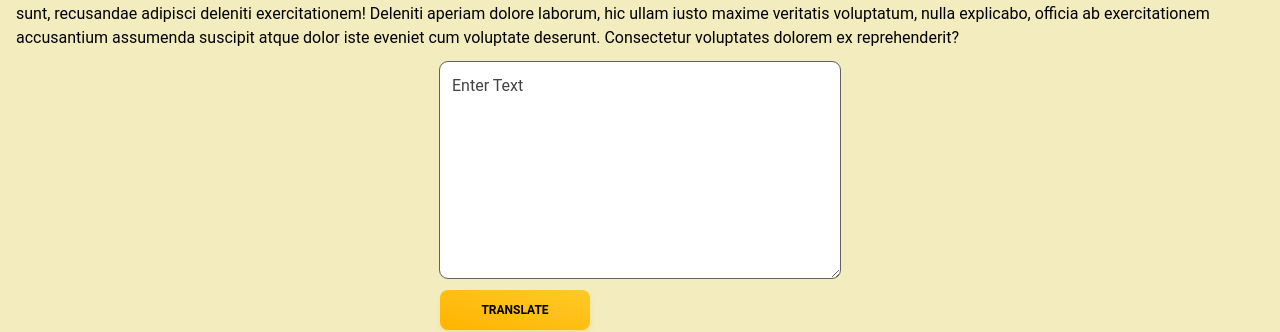
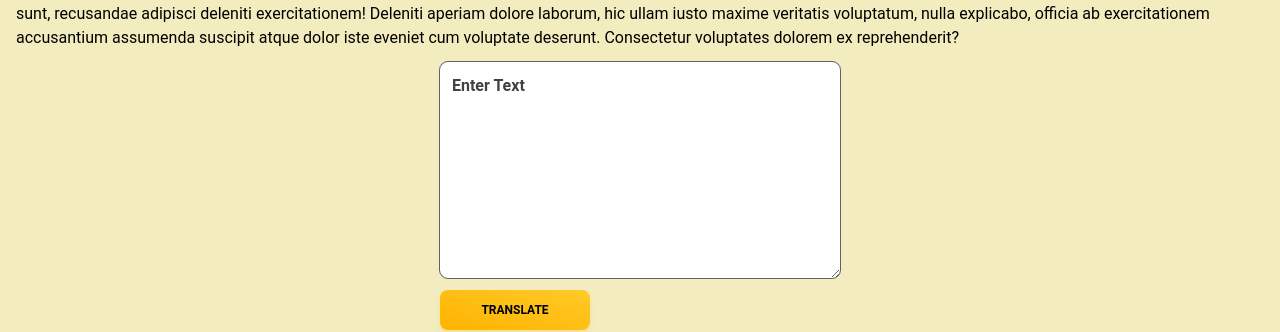
Before and after one commit to jishnupsamal/NuxQuest, a React (Vite) app in the folder Frontend/: page /home in a window 1280 px wide. Shown: the part 1594-1926 px from the top of the page. Built offline with nearby package versions, Linux system fonts and the light colour scheme; no server answers; the HTML template or start-up script is replaced by a standard one.

Commit message:
Translator font bold

```diff
--- a/Frontend/src/Pages/HomePage.jsx
+++ b/Frontend/src/Pages/HomePage.jsx
@@ -29,7 +29,7 @@ Dolore ipsam dicta consequatur repellat velit itaque, excepturi magnam harum ius
 Iure corporis inventore  voluptate recusandae expedita ea nulla corrupti neque in earum esse, inventore, necessitatibus numquam natus! Eveniet quo eius accusantium quam veniam ducimus necessitatibus similique aliquam beatae.
 Voluptatum neque vero nulla minima ad magnam illum sapiente quos amet. Autem nesciunt dolore quo voluptatibus aspernatur laudantium repudiandae eos, delectus ut corporis laboriosam, libero nisi assumenda dolorum, dolorem aliquid.
 Saepe assumenda officiis rem. Veritatisuod, cupiditate architecto<br/><br/>
-<img className='[@media(min-width:570px)]:h-[450px] [@media(min-width:570px)]:w-[600px] [@media(min-width:760px)]:h-[550px] [@media(min-width:760px)]:w-[750px] mx-auto' src="/map.jpg" alt="map" />
+<img className='[@media(min-width:570px)]:h-[450px] [@media(min-width:570px)]:w-[600px] [@media(min-width:760px)]:h-[550px] [@media(min-width:760px)]:w-[750px] mx-auto' src="/map.webp" alt="map" />
 <br/><br/>
 ipsam quaerat provident! Necessitatibus aliquam aspernatur nulla pariatur, quae et debitis quos totam id hic.
 Expedita aperiam enim libero aliquid? Voluptatem, veritatis voluptates blanditiis nostrum beatae sed soluta, ex repellat accusamus laborum minus hic dolore amet possimus? Iusto, expedita officiis. Vel maxime rerum itaque provident!
@@ -45,7 +45,7 @@ Nemo, unde quasi officiis voluptatibus facere, magnam sed voluptas voluptate par
       Deleniti aperiam dolore laborum, hic ullam iusto maxime veritatis voluptatum, nulla explicabo, officia ab exercitationem accusantium assumenda suscipit atque dolor iste eveniet cum voluptate deserunt. Consectetur voluptates dolorem ex reprehenderit?</p>
       <div className='w-[250px] [@media(min-width:460px)]:w-[400px] mt-3 mx-auto flex flex-col gap-y-3'>
 
-      <textarea placeholder='Enter Text' className={`${font} placeholder:text-gray-800 text-black text-md outline-gray-700 outline p-3   outline-1 rounded-lg block w-full`}  color='deep-orange' rows={8}/>
+      <textarea placeholder='Enter Text' className={`${font} placeholder:text-gray-800 font-bold text-black text-md outline-gray-700 outline p-3   outline-1 rounded-lg block w-full`}  color='deep-orange' rows={8}/>
       <Button  variant='gradient' onClick={handleClick} className='h-[40px]  hover:cursor-[url(/cursorFinger.png),_pointer] w-[150px]' color='amber'>Translate</Button>
       </div>
     </div>
```
Also changed, not shown: Frontend/public/map.webp (added).
